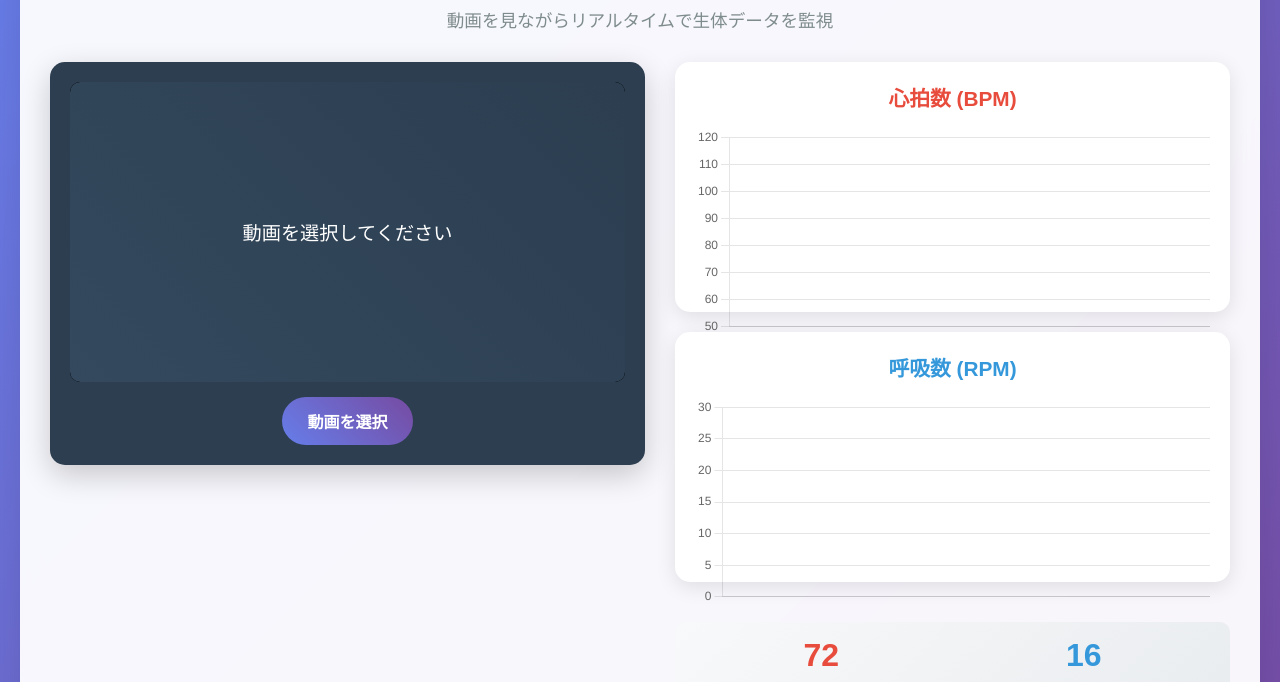
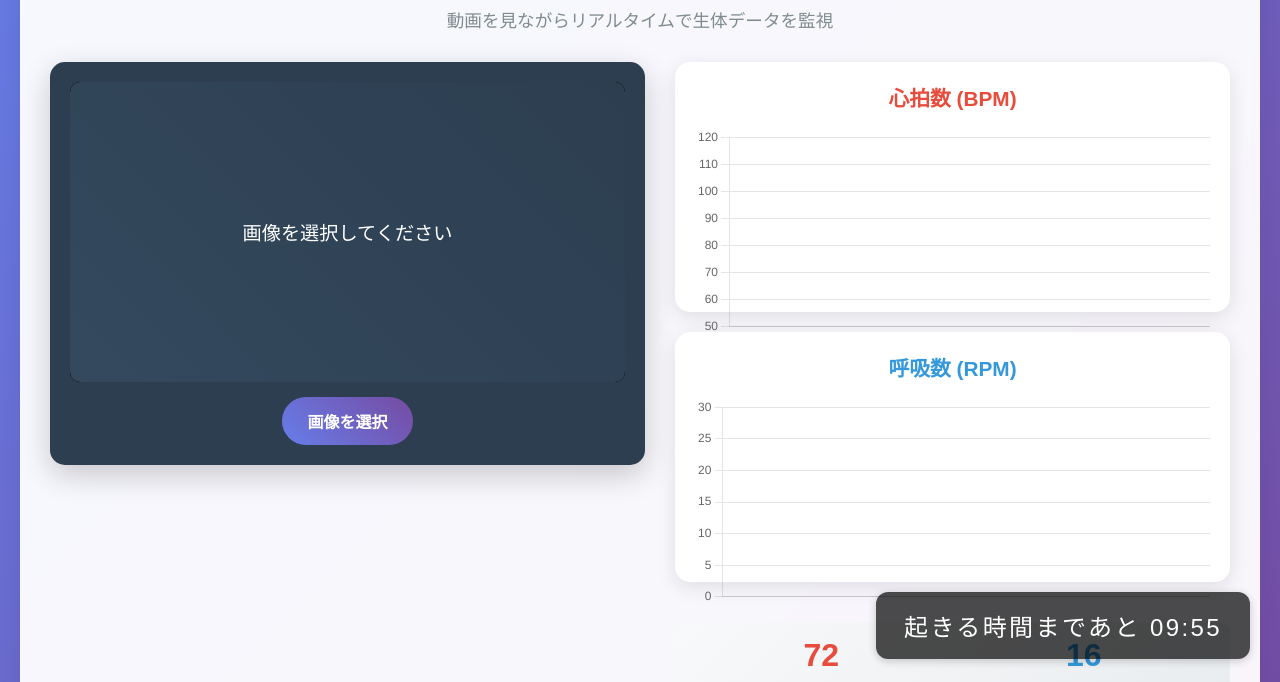
Before and after one commit to hayashichiho/ElectricSheep, a website: page index.html in a window 1280 px wide. Shown: the part 111-793 px from the top of the page. Drawn offline with nearby package versions, Linux system fonts and the light colour scheme.

Commit message:
[add]カウントダウン機能を追加

```diff
--- a/index.html
+++ b/index.html
@@ -18,11 +18,11 @@
     <div class="main-content">
       <div class="video-section">
         <div class="video-container" id="videoContainer">
-          <div class="video-placeholder">動画を選択してください</div>
+          <div class="video-placeholder">画像を選択してください</div>
         </div>
         <div class="file-input-container">
           <input type="file" id="videoInput" class="file-input" accept="video/*">
-          <label for="videoInput" class="file-label">動画を選択</label>
+          <label for="videoInput" class="file-label">画像を選択</label>
         </div>
       </div>
       <div class="charts-section">
@@ -53,6 +53,7 @@
       </div>
     </div>
   </div>
+  <div id="countdown-timer" class="countdown-timer"></div>
   <script src="script.js"></script>
 </body>
 
--- a/script.js
+++ b/script.js
@@ -15,6 +15,7 @@ class BiometricMonitor {
     this.bigExhaleActive = false;
     this.bigInhaleStep = 0;
     this.bigExhaleStep = 0;
+    this.bigBreathingStep = 2;
     this.graphMin = 0;
     this.graphMax = 30;
     this.inhaleMax = 28;
@@ -184,8 +185,8 @@ class BiometricMonitor {
     // bigInhale: inhaleMaxまで5ステップで徐々に上げる
     if (this.bigInhaleActive) {
       this.bigInhaleStep++;
-      breathingRate = 16 + Math.round((this.inhaleMax - 16) * (this.bigInhaleStep / 2));
-      if (this.bigInhaleStep >= 2) {
+      breathingRate = 16 + Math.round((this.inhaleMax - 16) * (this.bigInhaleStep / this.bigBreathingStep));
+      if (this.bigInhaleStep >= this.bigBreathingStep) {
         this.bigInhaleActive = false;
         this.bigInhaleStep = 0;
       }
@@ -193,8 +194,8 @@ class BiometricMonitor {
     // bigExhale: this.exhaleMinまで5ステップで徐々に下げる
     else if (this.bigExhaleActive) {
       this.bigExhaleStep++;
-      breathingRate = 16 - Math.round((16 - this.exhaleMin) * (this.bigExhaleStep / 2));
-      if (this.bigExhaleStep >= 2) {
+      breathingRate = 16 - Math.round((16 - this.exhaleMin) * (this.bigExhaleStep / this.bigBreathingStep));
+      if (this.bigExhaleStep >= this.bigBreathingStep) {
         this.bigExhaleActive = false;
         this.bigExhaleStep = 0;
       }
@@ -286,6 +287,27 @@ class BiometricMonitor {
   }
 }
 
+function startCountdown(targetDate) {
+  const timerElem = document.getElementById('countdown-timer');
+  function update() {
+    const now = new Date();
+    const diff = targetDate - now;
+    if (diff <= 0) {
+      timerElem.textContent = 'カウントダウン終了';
+      clearInterval(intervalId);
+      return;
+    }
+    const m = String(Math.floor((diff % 3600000) / 60000)).padStart(2, '0');
+    const s = String(Math.floor((diff % 60000) / 1000)).padStart(2, '0');
+    timerElem.textContent = `起きる時間まであと ${m}:${s}`;
+  }
+  update();
+  const intervalId = setInterval(update, 1000);
+}
+
 document.addEventListener('DOMContentLoaded', () => {
   window.biometricMonitor = new BiometricMonitor();
+
+  const end = new Date(Date.now() + 10 * 60 * 1000);
+  startCountdown(end);
 });
--- a/styles.css
+++ b/styles.css
@@ -232,6 +232,21 @@ video {
   pointer-events: auto;
 }
 
+/* カウントダウンタイマー */
+.countdown-timer {
+  position: fixed;
+  right: 30px;
+  bottom: 30px;
+  background: rgba(0, 0, 0, 0.7);
+  color: #fff;
+  padding: 16px 28px;
+  border-radius: 12px;
+  font-size: 1.5rem;
+  z-index: 1000;
+  letter-spacing: 0.1em;
+  box-shadow: 0 2px 8px rgba(0, 0, 0, 0.2);
+}
+
 /* レスポンシブデザイン */
 @media (max-width: 768px) {
   .main-content {
```
